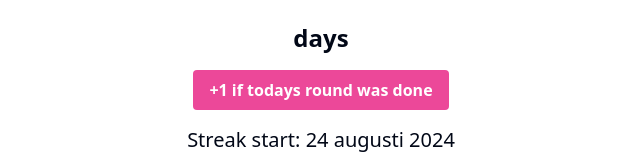
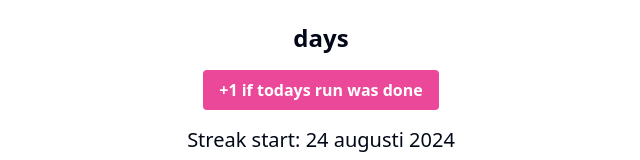
Before and after one commit to anders-brunoson/day-counter-e, a React (Vite) app: page / in a window 1280 px wide. Shown: the part 334-494 px from the top of the page, without its empty margins (319-959 px from the left). Built offline with nearby package versions, Linux system fonts and the light colour scheme.

Commit message:
Copy edits

```diff
--- a/src/components/DayCounterE.jsx
+++ b/src/components/DayCounterE.jsx
@@ -100,7 +100,7 @@ const Counter = () => {
           }`}
           disabled={buttonDisabled}
         >
-          {buttonDisabled ? 'Today\'s round done' : '+1 if today\s round was done'}
+          {buttonDisabled ? 'Today\'s run done' : '+1 if today\s run was done'}
         </button>
       </div>
       <p className="text-xl mt-4">Streak start: {formatDate(startDate)}</p>
```
